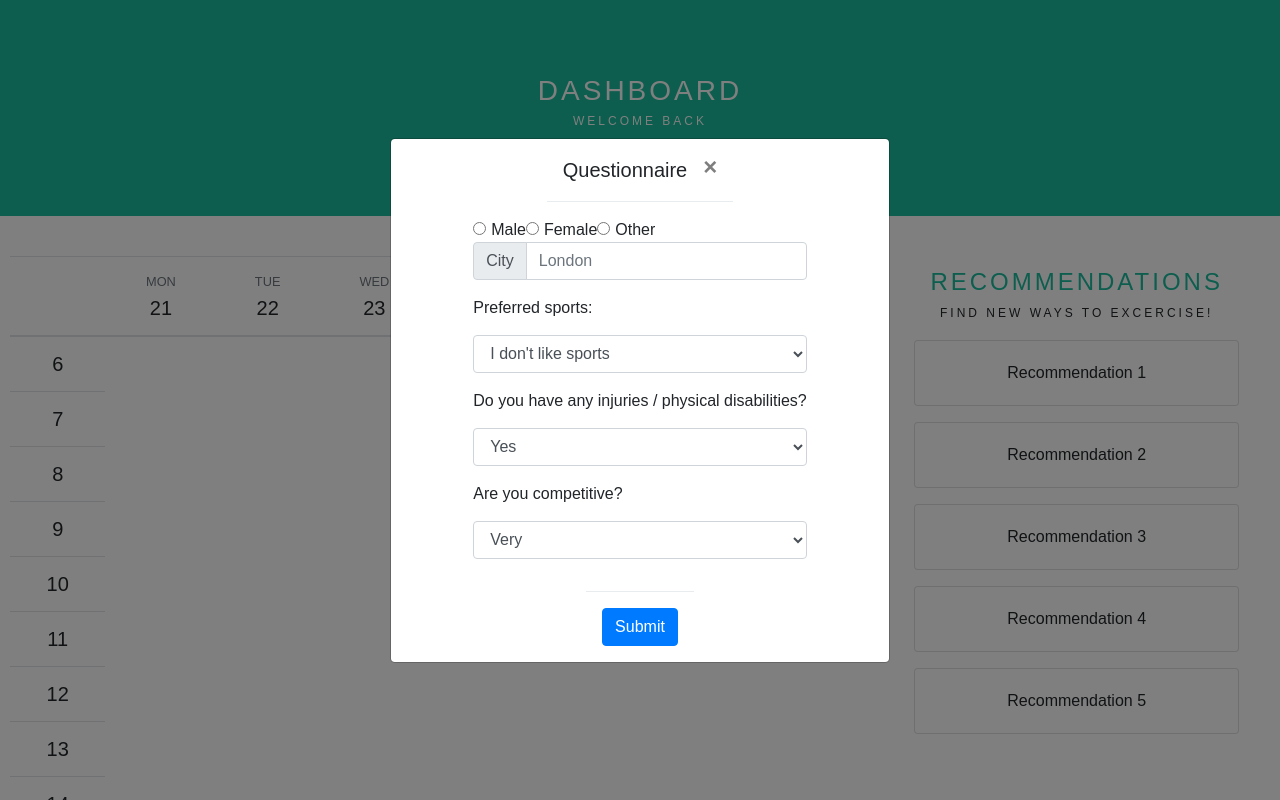
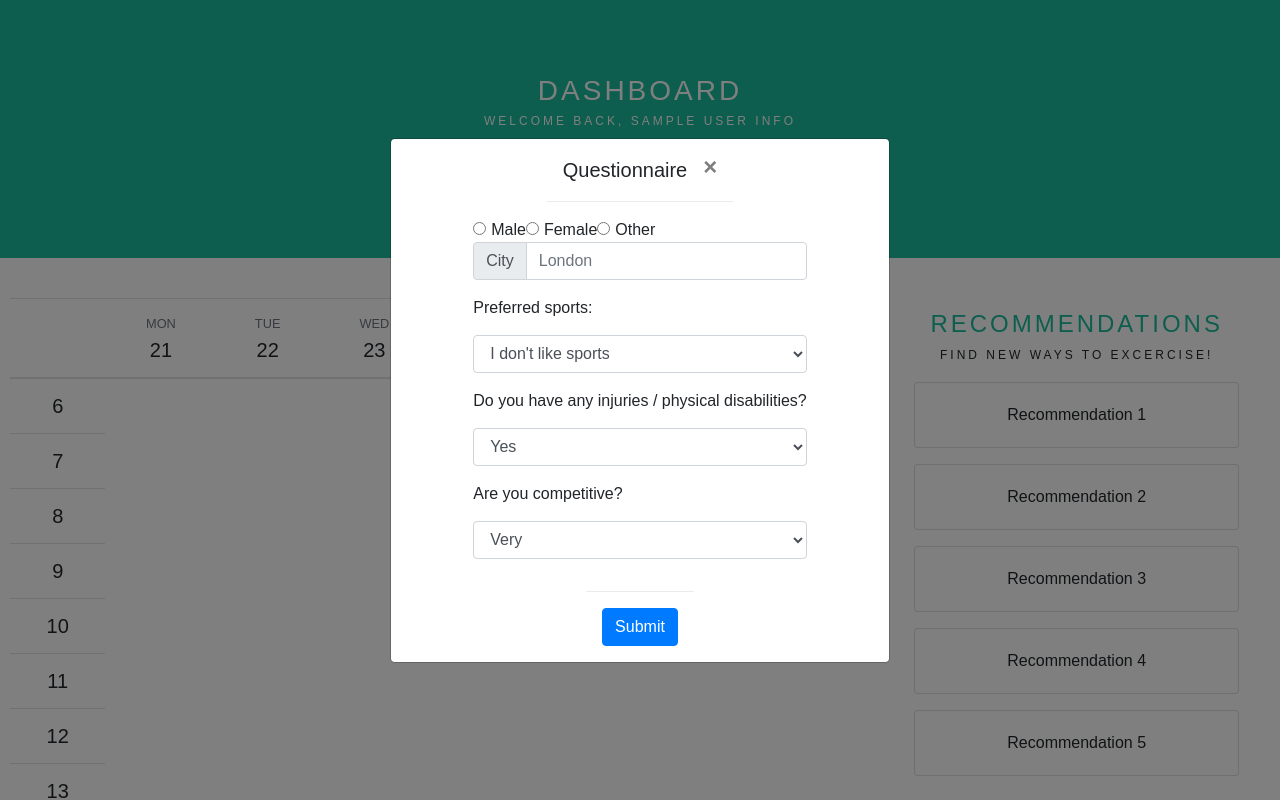
Before and after one commit to Glasgow19/team-13, a Flask app: template app/templates/dashboard.html in a window 1280 px wide. Run offline with Flask 2, Linux system fonts and the light colour scheme; the template is opened without the code that fills it: most values are stand-ins (such as "Sample title", 1, 10 or a date in 2020); some libraries are stand-ins or nearby versions.

Commit message:
more dashboard changes

```diff
--- a/app/app.py
+++ b/app/app.py
@@ -19,13 +19,15 @@ def dashboard():
     gmailInfo = gmail.getLastSent()
     labels = calUtils.getMonthLabels()
 
-    return render_template('dashboard.html', slots=s, events=e, twitterInfo=twitterInfo[::-1], gmailInfo=gmailInfo[::-1])
+    return render_template('dashboard.html', slots=s, events=e, twitterInfo=twitterInfo[::-1], gmailInfo=gmailInfo[::-1], user_info=google_auth.get_user_info())
 
 
 @app.route('/')
 def index():
     if google_auth.is_logged_in():
-        return render_template('dashboard.html', user_info=google_auth.get_user_info())
+        return redirect('/dashboard')
+
+        #return render_template('dashboard.html', user_info=google_auth.get_user_info())
     else:
         return redirect('/google/login')
 
--- a/app/templates/dashboard.html
+++ b/app/templates/dashboard.html
@@ -33,7 +33,8 @@
             <ul>
                 <li>
                     DASHBOARD
-                    <p style="font-size:12px">Welcome back</p>
+                    <p style="font-size:12px">Welcome back, {{ user_info['given_name'] }}</p>
+                    <a href="/google/logout" class="btn btn-sm btn-outline-light" style="margin-top: -25px;" role="button" aria-pressed="true">Logout</a>
                 </li>
             </ul>
         </div>
```
